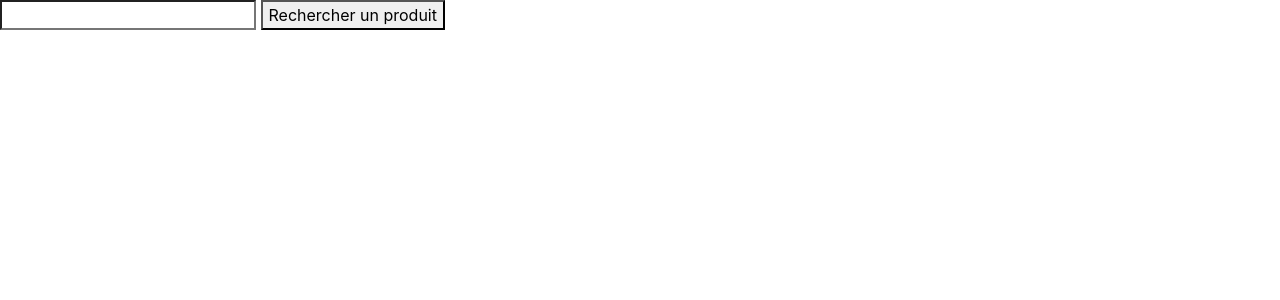
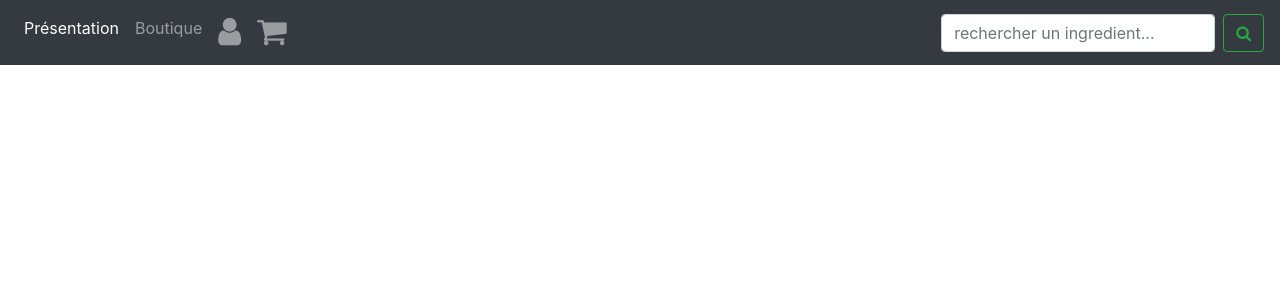
Before and after one commit to DrPingouin/Cook_shop, a Django app: page / in a window 1280 px wide. Shown: the top 300 px of the page. Run offline with Django 3.2, Linux system fonts and the light colour scheme; data that the repository does not hold is empty; some libraries are stand-ins or nearby versions.

Commit message:
wip navbar

```diff
--- a/cook_shop/urls.py
+++ b/cook_shop/urls.py
@@ -22,6 +22,5 @@ urlpatterns = [
     path('', website.shop, name='shop'),
     path('types', website.types, name='types'),
     path('ingredients', website.ingredients, name='ingredients'),
-    # path('ingredient/<:int>', website.ingredient)
-    # path('test', website.site.urls)
+    path('presentation', website.presentation, name='presentation'),
 ]
--- a/website/static/website/js/shop.js
+++ b/website/static/website/js/shop.js
@@ -4,13 +4,21 @@ const CARD_SELECTOR = '.canned_card',
 
 
 $('.caret_img').on('click', function(){
-    if ($(this).hasClass('rotate_90')) {
-        $(this).removeClass('rotate_90');
+    if ($(this).hasClass('fa-caret-down')) {
+        $(this).removeClass('fa-caret-down').addClass('fa-caret-right')
         hide_ingredient_list($(this));
     } else {
-        $(this).addClass('rotate_90');
+        $(this).addClass('fa-caret-down').removeClass('fa-caret-right')
         expand_ingredient_list($(this));
     }
+
+    // if ($(this).hasClass('rotate_90')) {
+    //     $(this).removeClass('rotate_90');
+    //     hide_ingredient_list($(this));
+    // } else {
+    //     $(this).addClass('rotate_90');
+    //     expand_ingredient_list($(this));
+    // }
 });
 
 $('#form_search').on('submit', function(e) {
--- a/website/templates/base.html
+++ b/website/templates/base.html
@@ -11,12 +11,14 @@
         {% bootstrap_css %}
         {% bootstrap_javascript jquery='full' %}
 
+        <link rel="stylesheet" href="https://cdnjs.cloudflare.com/ajax/libs/font-awesome/4.7.0/css/font-awesome.min.css">
         {% load static %}
         <link rel="stylesheet" href="{% static 'website/css/base.css' %}">
         {% block css %}
         {% endblock %}
     </head>
     <body>
+        {% include 'website/navbar.html' %}
         {% block content %}
         {% endblock %}
     </body>
--- a/website/templates/website/card.html
+++ b/website/templates/website/card.html
@@ -12,7 +12,8 @@
             <div id="ingredients_list">
                 ingrédients
                 {% if element.get_ingredients|length > 3 %}
-                <img class="caret_img" src="{% static 'website/images/caret.jpeg' %}" alt="">
+                <!-- <img class="caret_img" src="{% static 'website/images/caret.jpeg' %}" alt=""> -->
+                <i class="caret_img fa fa-caret-right"></i>
                 {% endif %}
             </div>
             <div class="row canned_ingredients_row">
--- /dev/null
+++ b/website/templates/website/navbar.html
@@ -0,0 +1,50 @@
+<nav class="navbar navbar-expand-lg navbar-dark bg-dark">
+    <!-- <a class="navbar-brand" href="#">Navbar</a>
+    <button class="navbar-toggler" type="button" data-toggle="collapse" data-target="#navbarSupportedContent" aria-controls="navbarSupportedContent" aria-expanded="false" aria-label="Toggle navigation">
+        <span class="navbar-toggler-icon"></span>
+    </button> -->
+
+  <div class="collapse navbar-collapse" id="navbarSupportedContent">
+    <ul class="navbar-nav mr-auto">
+        <li class="nav-item active">
+            <a class="nav-link" href="{% url 'presentation' %}">Présentation<span class="sr-only">(current)</span></a>
+        </li>
+        <li class="nav-item">
+            <a class="nav-link" href="{% url 'shop' %}">Boutique</a>
+        </li>
+      <!-- <li class="nav-item dropdown">
+        <a class="nav-link dropdown-toggle" href="#" id="navbarDropdown" role="button" data-toggle="dropdown" aria-haspopup="true" aria-expanded="false">
+          Dropdown
+        </a>
+        <div class="dropdown-menu" aria-labelledby="navbarDropdown">
+          <a class="dropdown-item" href="#">Action</a>
+          <a class="dropdown-item" href="#">Another action</a>
+          <div class="dropdown-divider"></div>
+          <a class="dropdown-item" href="#">Something else here</a>
+        </div>
+      </li> -->
+        <!-- <li class="nav-item">
+            <a class="nav-link disabled" href="#" tabindex="-1" aria-disabled="true">Disabled</a>
+        </li> -->
+        <li class="nav-item">
+            <a href="" class="nav-link">
+                <i class="fa fa-2x fa-user" aria-hidden="true"></i>
+            </a>
+        </li>
+        <li class="nav-item">
+            <a href="" class="nav-link">
+                <i class="fa fa-2x fa-shopping-cart" aria-hidden="true"></i>
+            </a>
+        </li>
+    </ul>
+
+    <form id="form_search" class="form-inline my-2 my-lg-0" method="POST" action="" >
+        <input class="form-control mr-sm-2" type="search" placeholder="rechercher un ingredient..."
+                aria-label="Search" name="canned_search">
+        <button class="btn btn-outline-success my-2 my-sm-0" type="submit">
+            <i class="fa fa-search" aria-hidden="true"></i>
+        </button>
+        {% csrf_token %}
+    </form>
+  </div>
+</nav>
--- a/website/templates/website/shop.html
+++ b/website/templates/website/shop.html
@@ -9,11 +9,6 @@
 {% endblock %}
 
 {% block content %}
-    <form id="form_search" class="balec" method="POST" action="" >
-        <input class="balec" type="search" name="canned_search">
-        <button class="balec" type="submit"> Rechercher un produit </button>
-        {% csrf_token %}
-    </form>
     <div class="container">
         {% for c in canned_food %}
             {% if forloop.counter|add:"-1"|modulo:"3" == 0 %}
--- a/website/views.py
+++ b/website/views.py
@@ -29,3 +29,8 @@ def ingredients(request):
     else:
         data = {'ingredients': Ingredient.objects.all()}
     return render(request, 'website/ingredients.html', data)
+
+
+def presentation(request):
+    data = {}
+    return render(request, 'website/presentation.html', data)
```
Also changed, not shown: website/templates/website/presentation.html (added, +17 -0 lines), website/static/website/images/search_loop.png (added), 5 other files.
